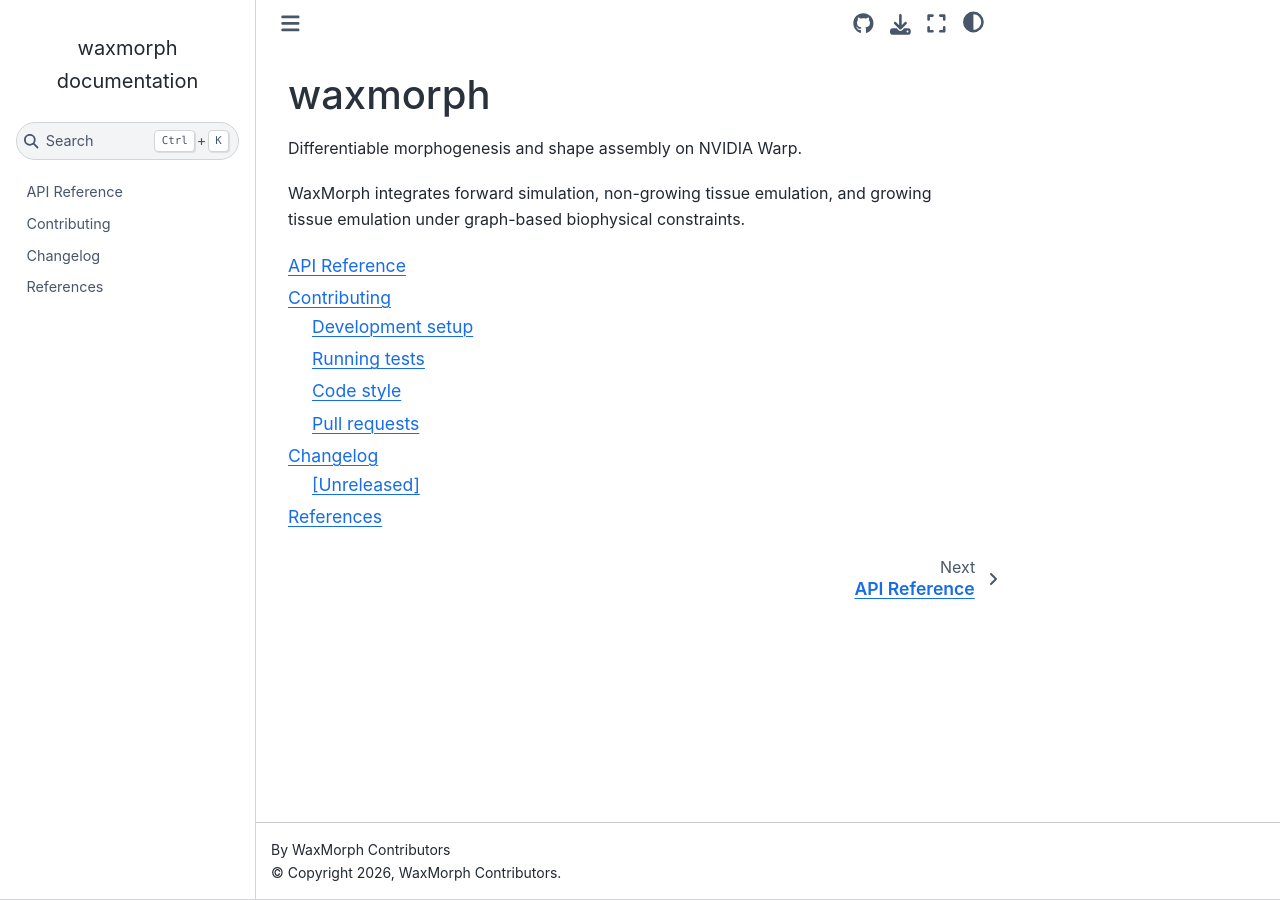
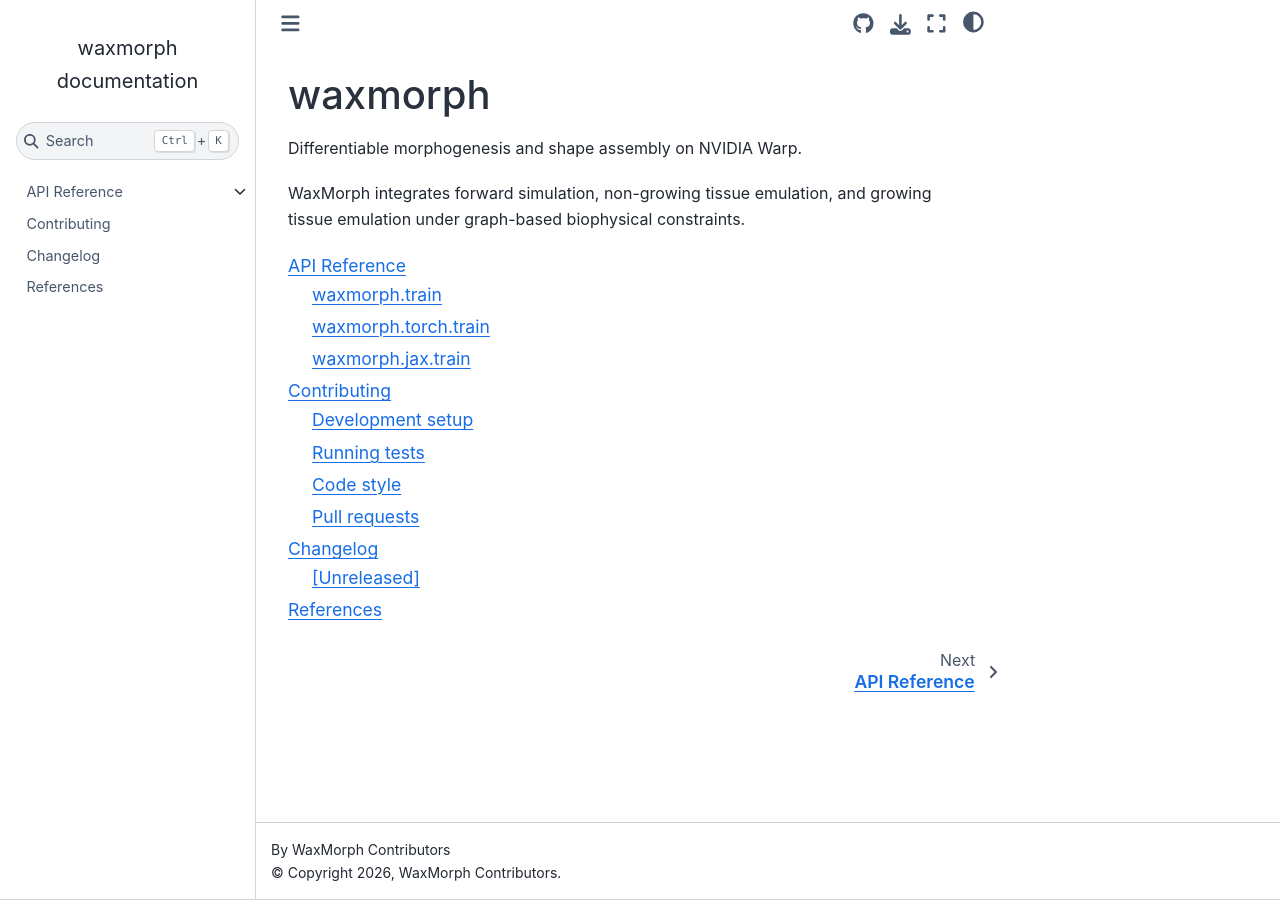
Before and after one commit to Computational-Morphogenomics-Group/waxmorph, a Sphinx documentation site: the page built from docs/index.rst, in a window 1280 px wide. Built offline with Sphinx 7.4.7 and the Sphinx Book theme 1.1.4, drawn with Linux system fonts in a browser that asks for light colours.

Commit message:
continued docfix

```diff
--- /dev/null
+++ b/docs/_templates/autosummary/attribute.rst
@@ -0,0 +1,5 @@
+{{ fullname | escape | underline}}
+
+.. currentmodule:: {{ module }}
+
+.. autodata:: {{ objname }}
--- /dev/null
+++ b/docs/_templates/autosummary/class.rst
@@ -0,0 +1,8 @@
+{{ fullname | escape | underline}}
+
+.. currentmodule:: {{ module }}
+
+.. autoclass:: {{ objname }}
+   :members:
+   :special-members: __call__
+   :show-inheritance:
--- /dev/null
+++ b/docs/_templates/autosummary/function.rst
@@ -0,0 +1,5 @@
+{{ fullname | escape | underline}}
+
+.. currentmodule:: {{ module }}
+
+.. autofunction:: {{ objname }}
--- a/docs/_templates/autosummary/module.rst
+++ b/docs/_templates/autosummary/module.rst
@@ -1,4 +1,19 @@
 {{ fullname | escape | underline}}
+
+{%- block modules %}
+{%- if modules %}
+.. rubric:: Modules
+
+.. autosummary::
+   :toctree:
+   :recursive:
+{% for item in modules %}
+{%- if item != "train" %}
+   {{ fullname }}.{{ item }}
+{%- endif %}
+{%- endfor %}
+{% endif %}
+{%- endblock %}
 
 .. currentmodule:: {{ fullname }}
 
@@ -9,6 +24,7 @@
    .. rubric:: {{ _('Module Attributes') }}
 
    .. autosummary::
+      :toctree:
    {% for item in attributes %}
       {{ item }}
    {%- endfor %}
@@ -20,6 +36,7 @@
    .. rubric:: {{ _('Functions') }}
 
    .. autosummary::
+      :toctree:
    {% for item in functions %}
       {{ item }}
    {%- endfor %}
@@ -31,6 +48,7 @@
    .. rubric:: {{ _('Classes') }}
 
    .. autosummary::
+      :toctree:
    {% for item in classes %}
       {{ item }}
    {%- endfor %}
@@ -42,21 +60,9 @@
    .. rubric:: {{ _('Exceptions') }}
 
    .. autosummary::
+      :toctree:
    {% for item in exceptions %}
       {{ item }}
    {%- endfor %}
    {% endif %}
    {%- endblock %}
-
-{%- block modules %}
-{%- if modules %}
-.. rubric:: Modules
-
-.. autosummary::
-   :toctree:
-   :recursive:
-{% for item in modules %}
-   {{ item }}
-{%- endfor %}
-{% endif %}
-{%- endblock %}
--- a/docs/api.rst
+++ b/docs/api.rst
@@ -1,5 +1,12 @@
 API Reference
 =============
+
+.. toctree::
+   :maxdepth: 2
+
+   api/waxmorph.train
+   api/waxmorph.torch.train
+   api/waxmorph.jax.train
 
 .. autosummary::
    :toctree: generated
--- /dev/null
+++ b/docs/api/waxmorph.jax.train.rst
@@ -0,0 +1,13 @@
+waxmorph.jax.train
+==================
+
+.. currentmodule:: waxmorph.jax.train
+
+.. automodule:: waxmorph.jax.train
+
+.. autosummary::
+   :toctree: ../generated
+
+   TrainConfig
+   TrainResult
+   train
--- /dev/null
+++ b/docs/api/waxmorph.torch.train.rst
@@ -0,0 +1,13 @@
+waxmorph.torch.train
+====================
+
+.. currentmodule:: waxmorph.torch.train
+
+.. automodule:: waxmorph.torch.train
+
+.. autosummary::
+   :toctree: ../generated
+
+   TrainConfig
+   TrainResult
+   train
--- /dev/null
+++ b/docs/api/waxmorph.train.rst
@@ -0,0 +1,13 @@
+waxmorph.train
+===============
+
+.. currentmodule:: waxmorph.train
+
+.. automodule:: waxmorph.train
+
+.. autosummary::
+   :toctree: ../generated
+
+   TrainConfig
+   TrainResult
+   train
--- a/docs/conf.py
+++ b/docs/conf.py
@@ -38,11 +38,35 @@
 nitpicky = False
 suppress_warnings = ["myst.header"]
 nitpick_ignore_regex = [
+    # Third-party runtime annotation names below do not have stable Sphinx
+    # intersphinx inventories or are imported under local aliases in docstrings.
     (r"py:class", r"[Oo]ptional"),
+    (r"py:class", r"GNS"),
+    (r"py:class", r"JaxGNS"),
+    (r"py:class", r"Path"),
+    (r"py:class", r"TrainConfig"),
+    (r"py:class", r"TrainResult"),
+    (r"py:class", r"callable"),
+    (r"py:class", r"jax\.Array"),
+    (r"py:class", r"jnp\.ndarray"),
+    (r"py:class", r"np\.ndarray"),
+    (r"py:class", r"optax\..*"),
+    (r"py:class", r"equinox\..*"),
+    (r"py:class", r"eqx\..*"),
+    (r"py:class", r"trimesh\..*"),
+    (r"py:func", r"trimesh\..*"),
+    (r"py:class", r"geomloss\..*"),
+    (r"py:class", r"SamplesLoss"),
+    (r"py:class", r"pyvista\..*"),
+    (r"py:class", r"array"),
+    (r"py:class", r"ndim=.*"),
+    (r"py:class", r"dtype=.*"),
     (r"py:class", r"dtype=wp\..*"),
     (r"py:class", r"same shape as G"),
     (r"py:class", r"warp\._src\.types\.HashGrid"),
     (r"py:class", r"warp\._src\.types\.array"),
+    (r"py:class", r"warp\._src\..*"),
+    (r"py:class", r"warp\.Tape"),
     (r"py:class", r"wp\..*"),
 ]
 
```
Also changed, not shown: 1 other file.
